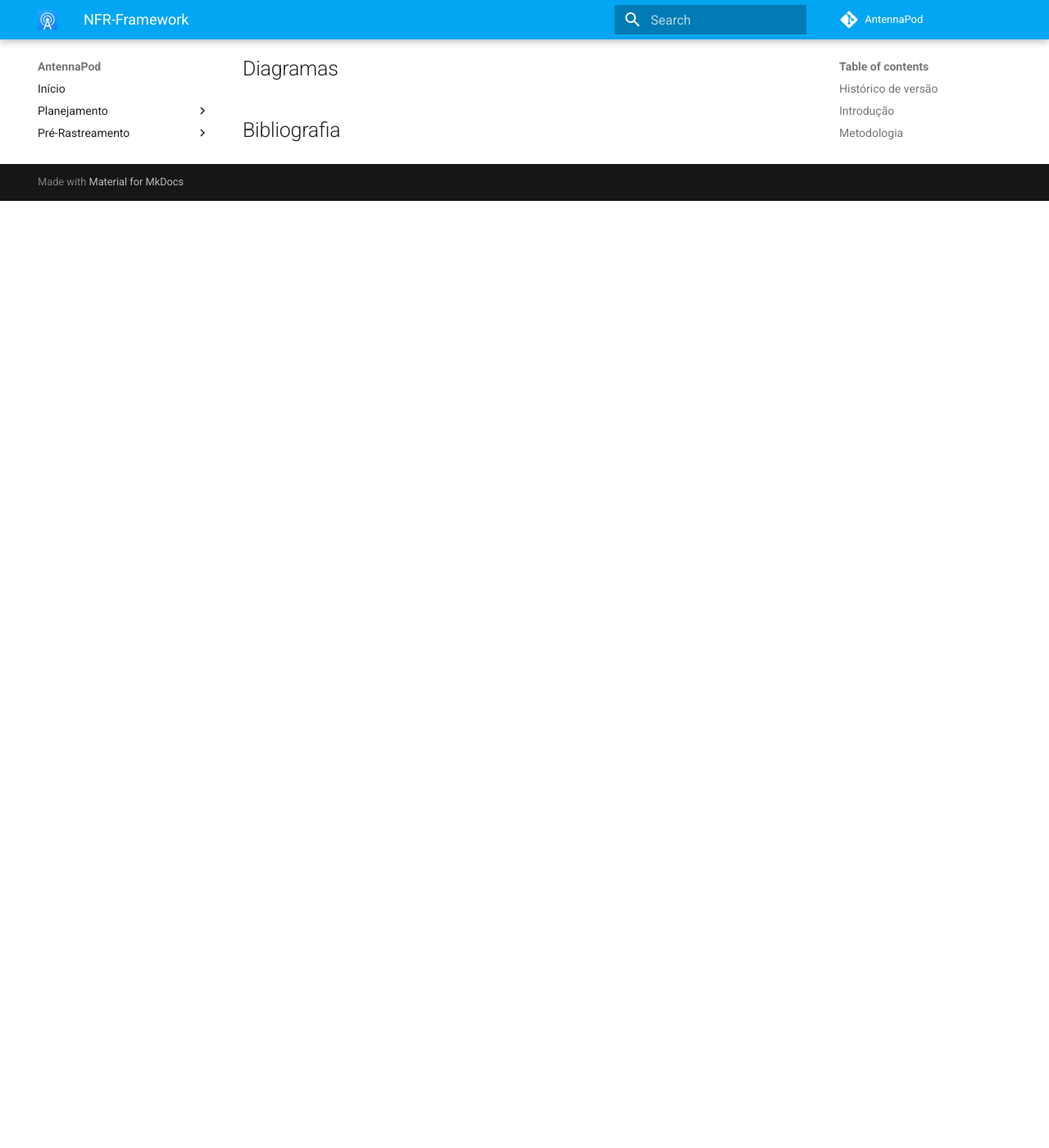
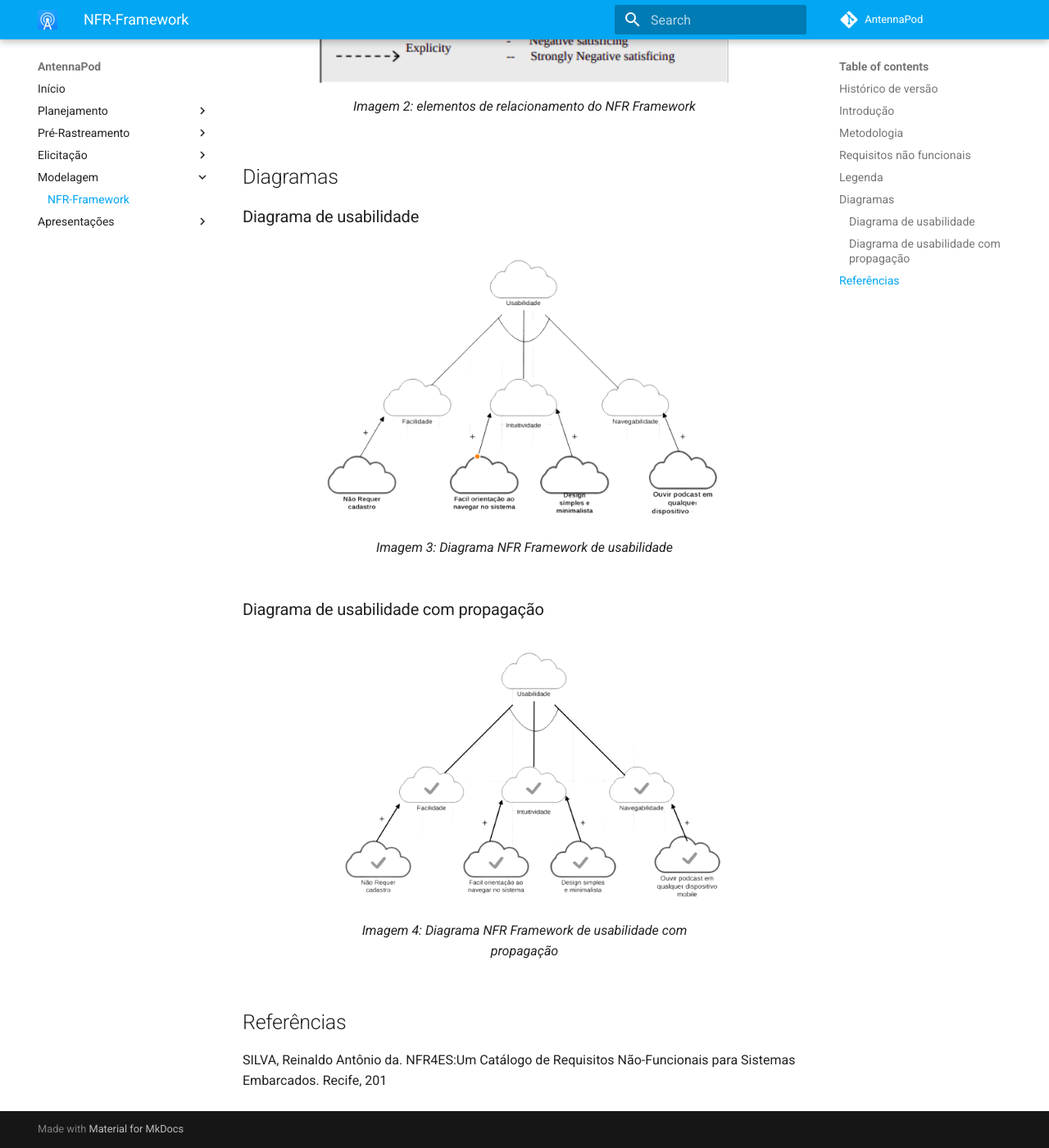
Before and after one commit to Requisitos-de-Software/2021.2-AntennaPod, an MkDocs documentation site: the page built from docs/modelagem/nfr-framework.md, in a window 1280 px wide and 1400 px high, scrolled down 1721 px. Shown: the whole window at 82% size. Built offline with MkDocs 1.6.1 and Material for MkDocs 9.7.7, drawn with Linux system fonts in a browser that asks for light colours; comment, search, counter and statistics services are not loaded; before the commit the page ends 1966 px from its top, so only the background shows below that; some of the changed text lies outside the part shown.

Commit message:
:peincil: (#39) adiçao de diagramas

```diff
--- a/docs/modelagem/nfr-framework.md
+++ b/docs/modelagem/nfr-framework.md
@@ -3,9 +3,10 @@
 
 
 ## Histórico de versão
-| Data       | Versão | Descrição            | Autor                                         | Revisor                                     |
-| ---------- | ------ | -------------------- | --------------------------------------------- | ------------------------------------------- |
-| 18.02.2022 | 1.0    | Criação do documento | [Abraão Alves](https://github.com/Abraao1231) | [Yudi Yamane](https://github.com/yudi-azvd) |
+| Data       | Versão | Descrição                                 | Autor                                         | Revisor                                     |
+| ---------- | ------ | ----------------------------------------- | --------------------------------------------- | ------------------------------------------- |
+| 03.03.2022 | 1.0    | Criação do documento e adição de conteudo | [Abraão Alves](https://github.com/Abraao1231) | [Yudi Yamane](https://github.com/yudi-azvd) |
+| 05.03.2002 | 1.2    | Criação de diagramas                      | [Abraão Alves](https://github.com/Abraao1231) | [Yudi Yamane](https://github.com/yudi-azvd) |
 
 ##  Introdução
 O NFR Framework é uma abordagem proposta por Chung na universidade de Toronto para representar e analisar Requisitos Não-Funcionais. Seu objetivo é ajudar desenvolvedores na implementação de soluções personalizadas, levando em consideração as características do domínio e do sistema em questão. Tais características incluem Requisitos Não-funcionais, Requisitos funcionais, prioridades e carga de
@@ -21,24 +22,38 @@ Através desse documento queremos definir as funcionalidades dos requisitos atra
 
 Abaixo estão listados os requisitos não-funcionais levantados pelas das técnicas de elicitação utilizadas no projeto, que serão os mesmos utilizados no NFR Framework.
 
-| ID     | Descrição                                               | Técnica    |
-| ------ | ------------------------------------------------------- | ---------- |
-| BSNF31 | O aplicativo deve ser fácil de ser utilizado            | Brainstorm |
-| BSNF32 | O aplicativo deverá rodar em qualquer plataforma mobile | Brainstorm |
-| BSNF33 | O sistema não requere cadastro                          | Brainstorm |
+| ID    | Descrição                                               | Técnica    |
+| ----- | ------------------------------------------------------- | ---------- |
+| RNF01 | O aplicativo deve ser fácil de ser utilizado            | Brainstorm |
+| RNF02 | O aplicativo deverá rodar em qualquer plataforma mobile | Brainstorm |
+| RNF03 | O sistema não requere cadastro                          | Brainstorm |
+| RNF04 | Ouvir podcast em qualquer dispositivo mobile            | Brainstorm |
 
 ## Legenda
 
 <figure markdown>
-  ![Heatmap](../img/tipo-nfr.png){ width="300" }
+  ![tipos nfr](../img/tipo-nfr.png){ width="300" }
   <figcaption> Imagem 1: elementos de definição do NFR Framework </figcaption>
 </figure>
 <figure markdown>
-  ![Heatmap](../img/tipos-de-relacao-nfr.png){ width="500" }
+  ![relaçoes nfr](../img/tipos-de-relacao-nfr.png){ width="500" }
   <figcaption> Imagem 2: elementos de relacionamento do NFR Framework </figcaption>
 </figure>
 
+
 ## Diagramas
+### Diagrama de usabilidade
+<figure markdown>
+  ![Heatmap](../img/diagrama-nfr.png){ width="500" }
+  <figcaption> Imagem 3: Diagrama NFR Framework de usabilidade </figcaption>
+</figure>
 
+### Diagrama de usabilidade com propagação
+<figure markdown>
+  ![Heatmap](../img/diagrama-nfr-propagacao.png){ width="500" }
+  <figcaption> Imagem 4: Diagrama NFR Framework de usabilidade com propagação </figcaption>
+</figure>
 
-## Bibliografia
+## Referências
+
+SILVA, Reinaldo Antônio da. NFR4ES:Um Catálogo de Requisitos Não-Funcionais para Sistemas Embarcados. Recife, 201
```
Also changed, not shown: docs/img/aceito.png (added), docs/img/diagrama-nfr-propagacao.png (added), docs/img/diagrama-nfr.png (added).
